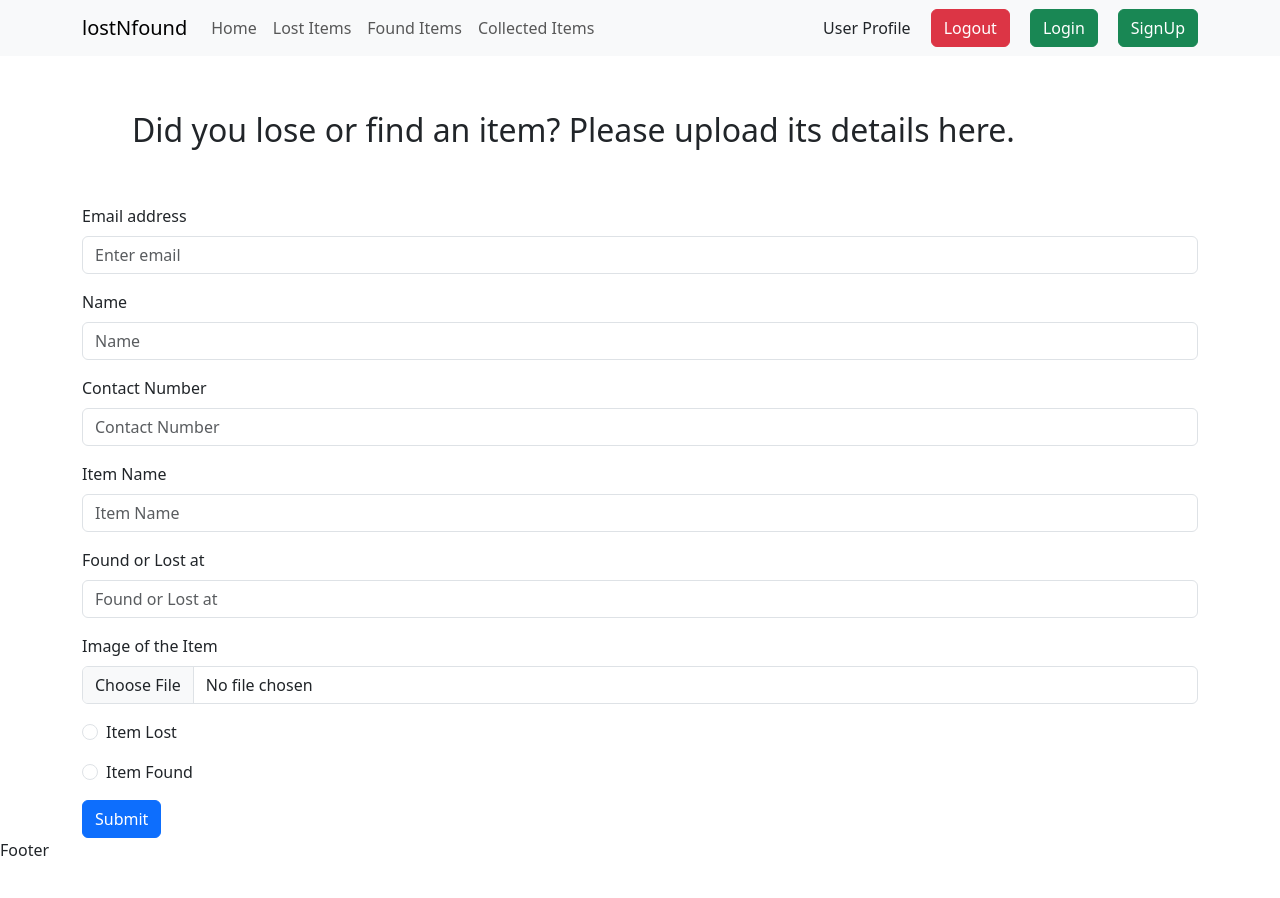
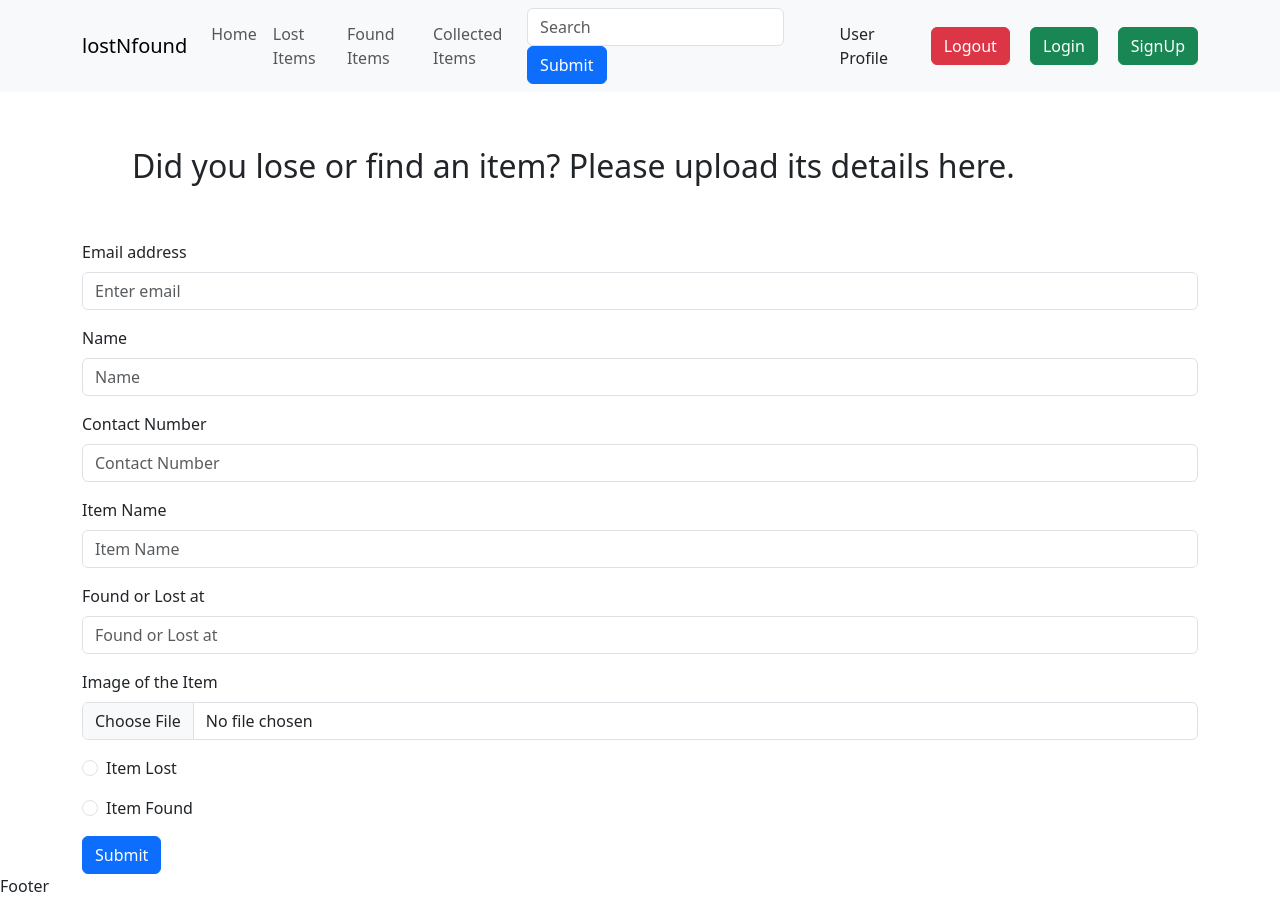
Before and after one commit to Dhanushdevireddy/Lost-and-Found-Portal, a React (Create React App) app: page / in a window 1280 px wide. Before the commit the page ends 862 px from the top, so only its background shows below. Built offline with nearby package versions, Linux system fonts and the light colour scheme.

Commit message:
integrated search bar in navigation bar

```diff
--- a/src/components/NavigationBar.js
+++ b/src/components/NavigationBar.js
@@ -4,9 +4,11 @@ import Container from "react-bootstrap/Container";
 import Nav from "react-bootstrap/Nav";
 import Navbar from "react-bootstrap/Navbar";
 //import NavDropdown from "react-bootstrap/NavDropdown";
-import 'bootstrap/dist/css/bootstrap.min.css';
-import Button from 'react-bootstrap/Button';
+import "bootstrap/dist/css/bootstrap.min.css";
+import Button from "react-bootstrap/Button";
 import { useNavigate } from "react-router-dom";
+import Form from "react-bootstrap/Form";
+import { Col, Row } from "react-bootstrap";
 
 export default function NavigationBar() {
   const navigate = useNavigate();
@@ -23,10 +25,49 @@ export default function NavigationBar() {
             <Nav.Link href="/itemsFound">Found Items</Nav.Link>
             <Nav.Link href="/itemsCollected">Collected Items</Nav.Link>
           </Nav>
-            <Nav.Link href="/userProfile">User Profile</Nav.Link>
-            <Button variant="danger" style={{"margin-left":"20px"}} type="submit">Logout</Button>
-            <Button variant="success" style={{"margin-right":"20px","margin-left":"20px"}} type="submit" onClick={()=>{navigate('/login')}}>Login</Button>
-            <Button variant="success" type="submit" onClick={()=>{navigate('/signup')}}>SignUp</Button>
+          <Form inline>
+            <Row>
+              <Col xs="auto">
+                <Form.Control
+                  type="text"
+                  placeholder="Search"
+                  className=" mr-sm-2"
+                />
+              </Col>
+              <Col xs="auto">
+                <Button type="submit">Submit</Button>
+              </Col>
+            </Row>
+          </Form>
+          <Nav.Link href="/userProfile" style={{ "margin-left": "20px" }}>
+            User Profile
+          </Nav.Link>
+          <Button
+            variant="danger"
+            style={{ "margin-left": "20px" }}
+            type="submit"
+          >
+            Logout
+          </Button>
+          <Button
+            variant="success"
+            style={{ "margin-right": "20px", "margin-left": "20px" }}
+            type="submit"
+            onClick={() => {
+              navigate("/login");
+            }}
+          >
+            Login
+          </Button>
+          <Button
+            variant="success"
+            type="submit"
+            onClick={() => {
+              navigate("/signup");
+            }}
+          >
+            SignUp
+          </Button>
         </Navbar.Collapse>
       </Container>
     </Navbar>
```
Lines whose indentation alone changed are shown as unchanged.
